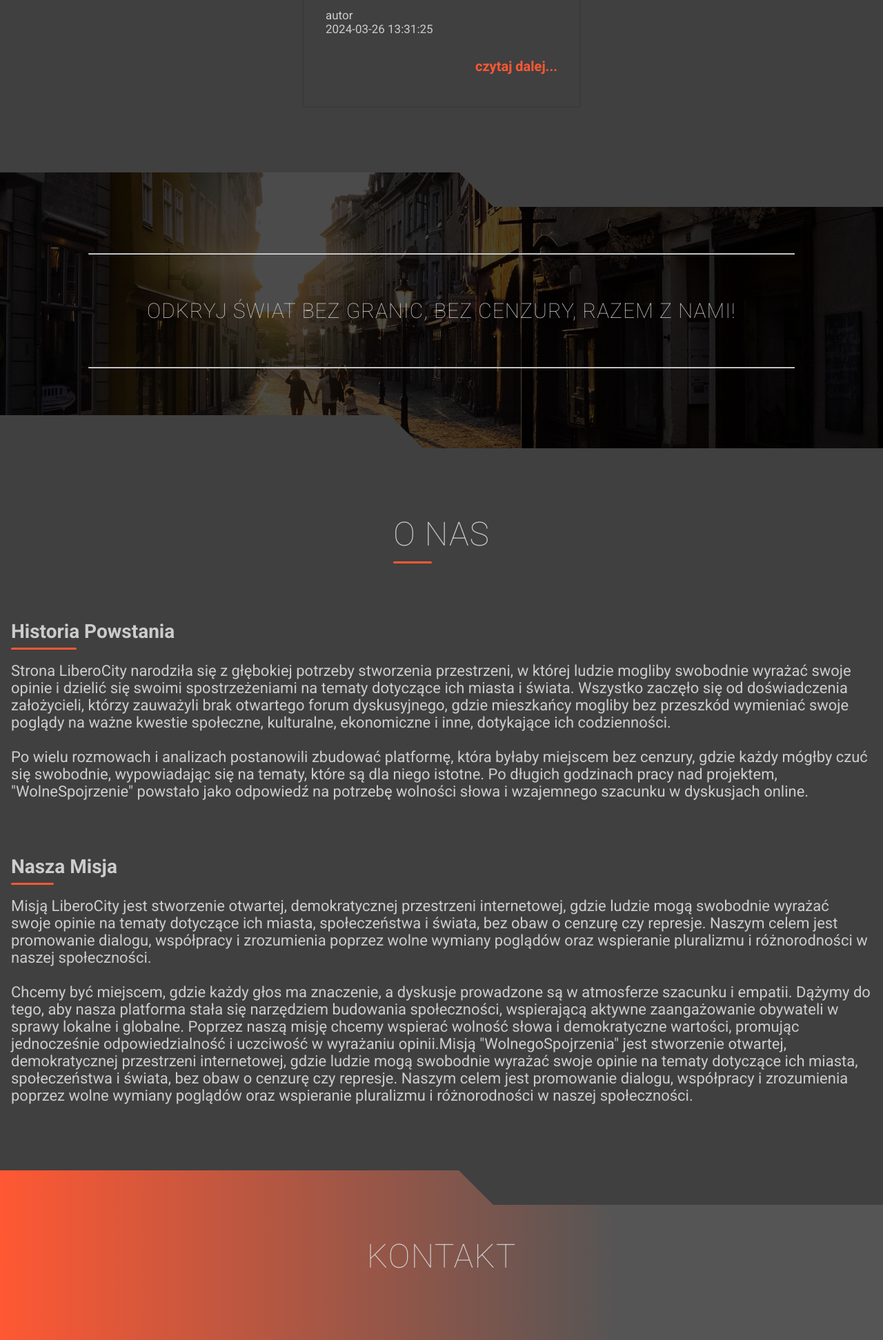
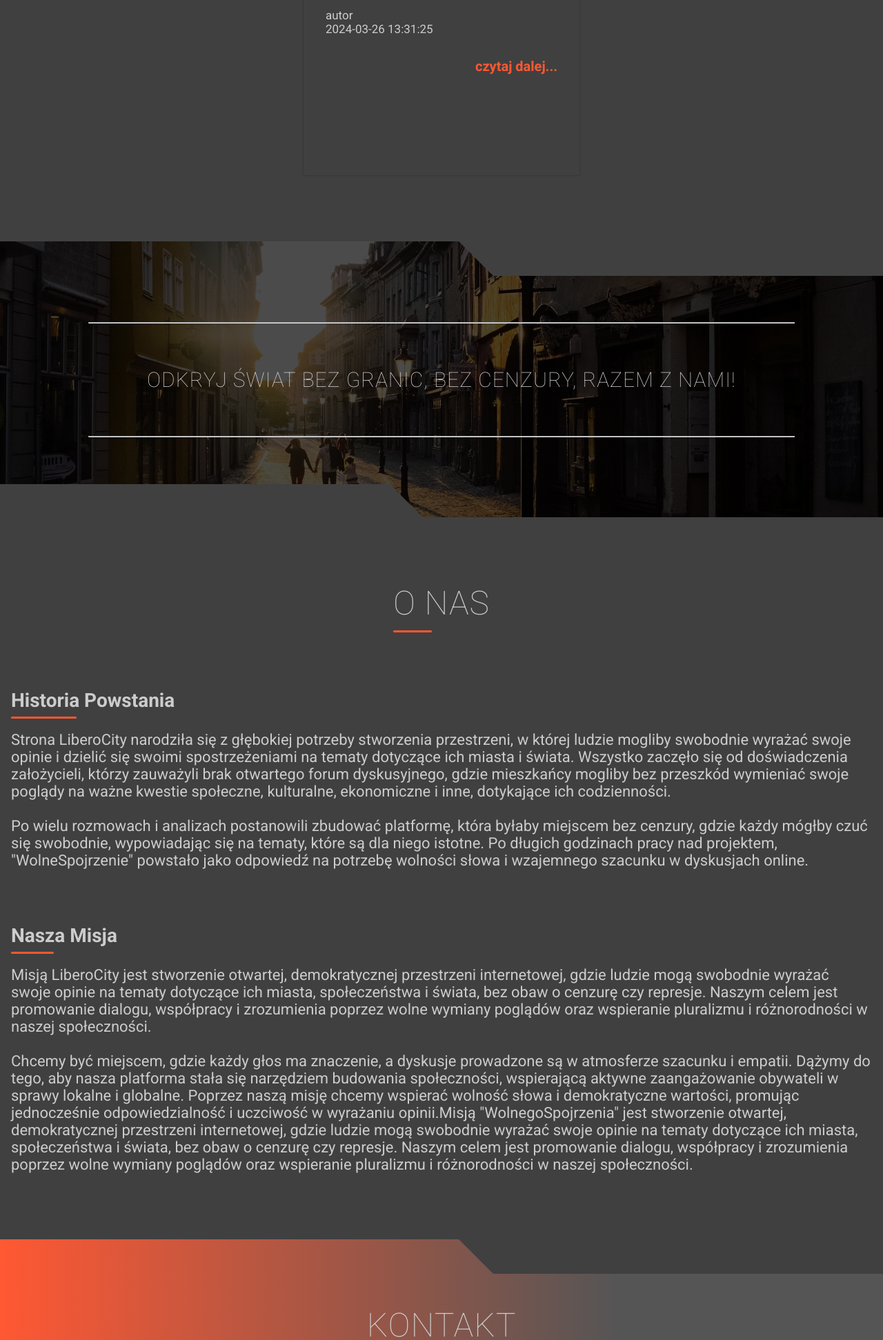
Before and after one commit to Szafter12/IT_FOR_GREEN, a PHP site: page /IT_FOR_GREEN/ in a window 1280 px wide. Shown: the part 1495-3438 px from the top of the page at 69% size. Run offline with PHP 8.4, Linux system fonts and the light colour scheme; data comes from the database, SQL or seed files in the repository; data that the repository does not hold is empty; some libraries are stand-ins or nearby versions.

Commit message:
changes2

```diff
--- a/Projekt/css/style.css
+++ b/Projekt/css/style.css
@@ -365,7 +365,6 @@ body {
 }
 .cards .card {
   width: 400px;
-  min-height: 600px;
   border-top-left-radius: 12px;
   border-top-right-radius: 12px;
   box-shadow: 0 0 3px rgba(0, 0, 0, 0.3);
@@ -381,6 +380,7 @@ body {
 }
 .cards .card__bottom {
   padding: 2em 2em;
+  min-height: 400px;
   border-top: 3px solid hsl(0, 0%, 89%);
 }
 .cards .card__bottom-title {
--- a/Projekt/scss/style.scss
+++ b/Projekt/scss/style.scss
@@ -188,7 +188,6 @@ body {
 
 	.card {
 		width: 400px;
-		min-height: 600px;
 		// border: 3px solid $pure-white;
 		border-top-left-radius: 12px;
 		border-top-right-radius: 12px;
@@ -205,6 +204,7 @@ body {
 
 		&__bottom {
 			padding: 2em 2em;
+			min-height: 400px;
 			border-top: 3px solid $pure-white;
 
 			&-title {
```
Also changed, not shown: 1 other file.
